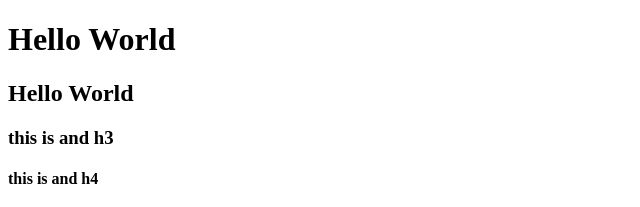
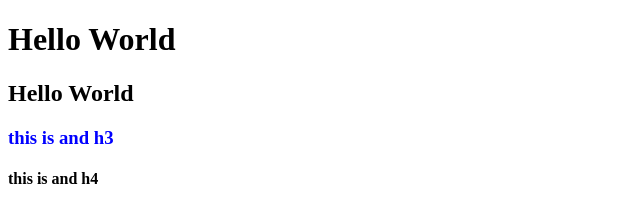
Before and after one commit to copieck/webdevelopment, a website: page first/index.html in a window 1280 px wide. Shown: the top 207 px of the page, without its empty margins (0-640 px from the left). Drawn offline with Linux system fonts and the light colour scheme.

Commit message:
creating homepage

```diff
--- a/first/index.html
+++ b/first/index.html
@@ -15,5 +15,16 @@
     <a href="gotcha.html">Dj la Flecha</a>
     <a href="/index.html">home</a>
 
+
 </body>
+
+<style>
+ h3{
+
+  color:blue;
+ }
+
+
+</style>
+
 </html>
```
